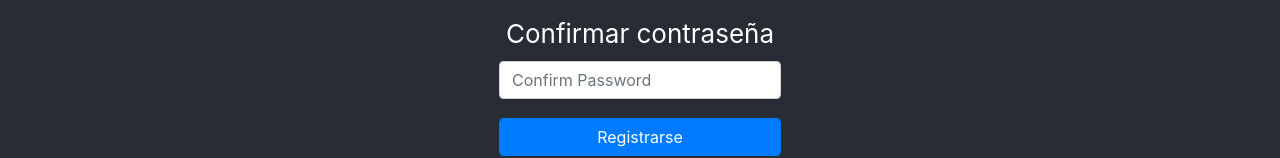
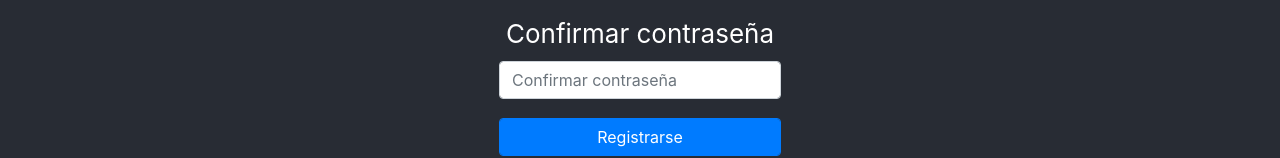
Before and after one commit to dger804/CancioneroApp, a React (Create React App) app: page /Register in a window 1280 px wide. Shown: the part 444-602 px from the top of the page. Built offline with nearby package versions, Linux system fonts and the light colour scheme.

Commit message:
Se instala axios y se realiza un cambio menor de texto en register

```diff
--- a/package.json
+++ b/package.json
@@ -6,6 +6,7 @@
     "@testing-library/jest-dom": "^5.11.4",
     "@testing-library/react": "^11.1.0",
     "@testing-library/user-event": "^12.1.10",
+    "axios": "^0.21.1",
     "bootstrap": "^4.6.0",
     "react": "^17.0.1",
     "react-bootstrap": "^1.4.3",
--- a/src/pages/Register.js
+++ b/src/pages/Register.js
@@ -31,7 +31,7 @@ export function Register(){
                 <Form.Label>Confirmar contraseña</Form.Label>
                 <Form.Control
                   type="password"
-                  placeholder="Confirm Password"
+                  placeholder="Confirmar contraseña"
                   name="confirmPassword"
                   required
                 />
```
Also changed, not shown: 1 other file (tests, documents, lock files or other folders).
